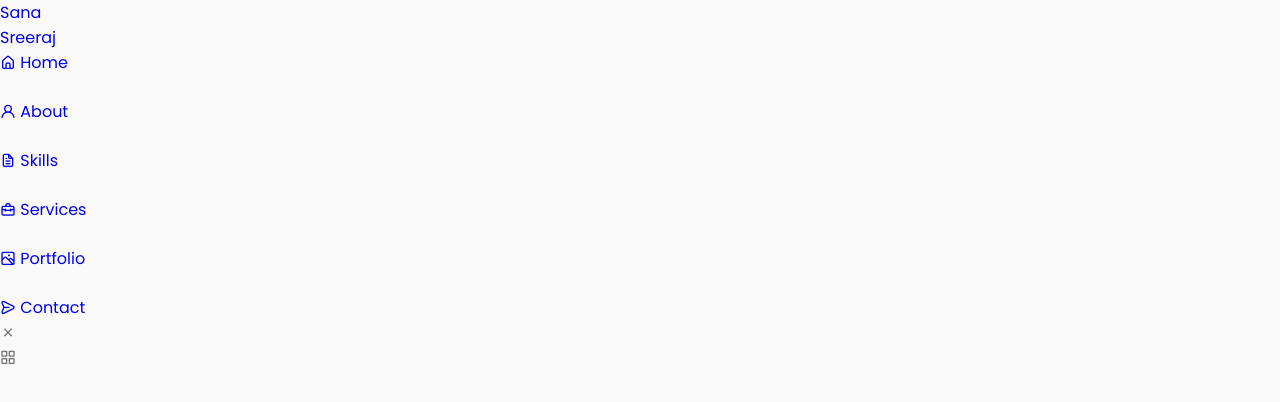
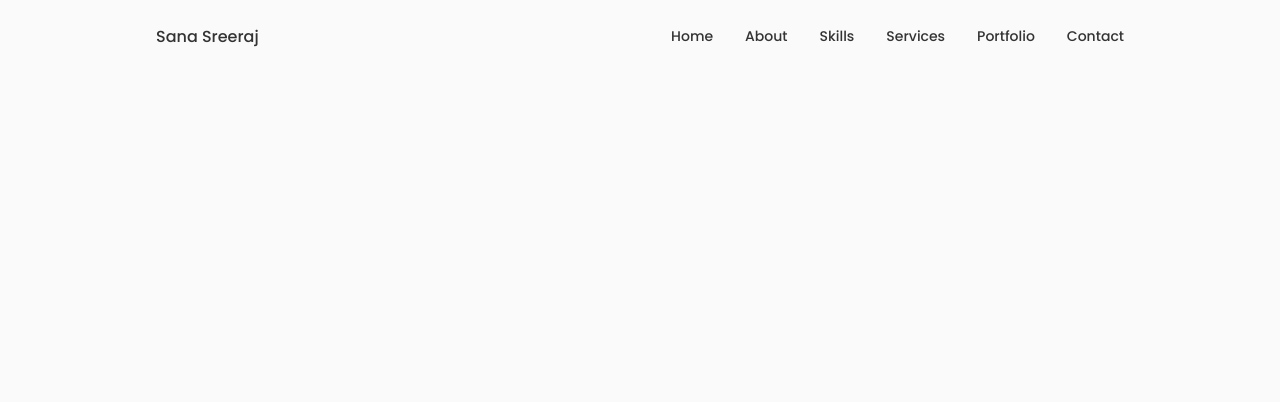
Before and after one commit to sanasreeraj/Portfolio, a React (Create React App) app: page / in a window 1280 px wide. Shown: the top 402 px of the page. Built offline with nearby package versions, Linux system fonts and the light colour scheme.

Commit message:
CSS of Nav

```diff
--- a/src/components/header/header.css
+++ b/src/components/header/header.css
@@ -1,8 +1,60 @@
-.header{
-    width: 100px;
-    position: fixed;
-    top: 0;
-    left: 0;
-    z-index: var(--z-fixed);
-    background-color: var(--cont);
+.header {
+  width: 100%;
+  position: fixed;
+  top: 0;
+  left: 0;
+  z-index: var(--z-fixed);
+  background-color: var(--body-colour);
+
 }
+
+.nav {
+  height: calc(var(--header-height) + 1.5rem);
+  display: flex;
+  justify-content: space-between;
+  align-items: center;
+  column-gap: 1rem;
+
+}
+
+.nav__logo,
+.nav__toggle{
+  color: var(--title-color);
+  font-weight: var(--font-medium);
+}
+
+.nav__list {
+  display: flex;
+  column-gap: 2rem;
+}
+
+.nav__link {
+  display: flex;
+  flex-direction: column;
+  align-items: center;
+  font-size: var(--small-font-size);
+  color: var(--title-color);
+  font-weight: var(--font-medium);
+  transition: .3s;
+}
+
+.nav__icon,
+.nav__close,
+.nav__toggle {
+  display: none;
+}
+
+/* Active Link */
+.active-link,
+.nav__link:hover{
+  color: var(--title-color-dark);
+}
+
+/*=============== BREAKPOINTS ===============*/
+/* For large devices */
+@media screen and (max-width: 768px) {
+  .header{
+    top: initial;
+    bottom: 0;
+  }
+  }
```
